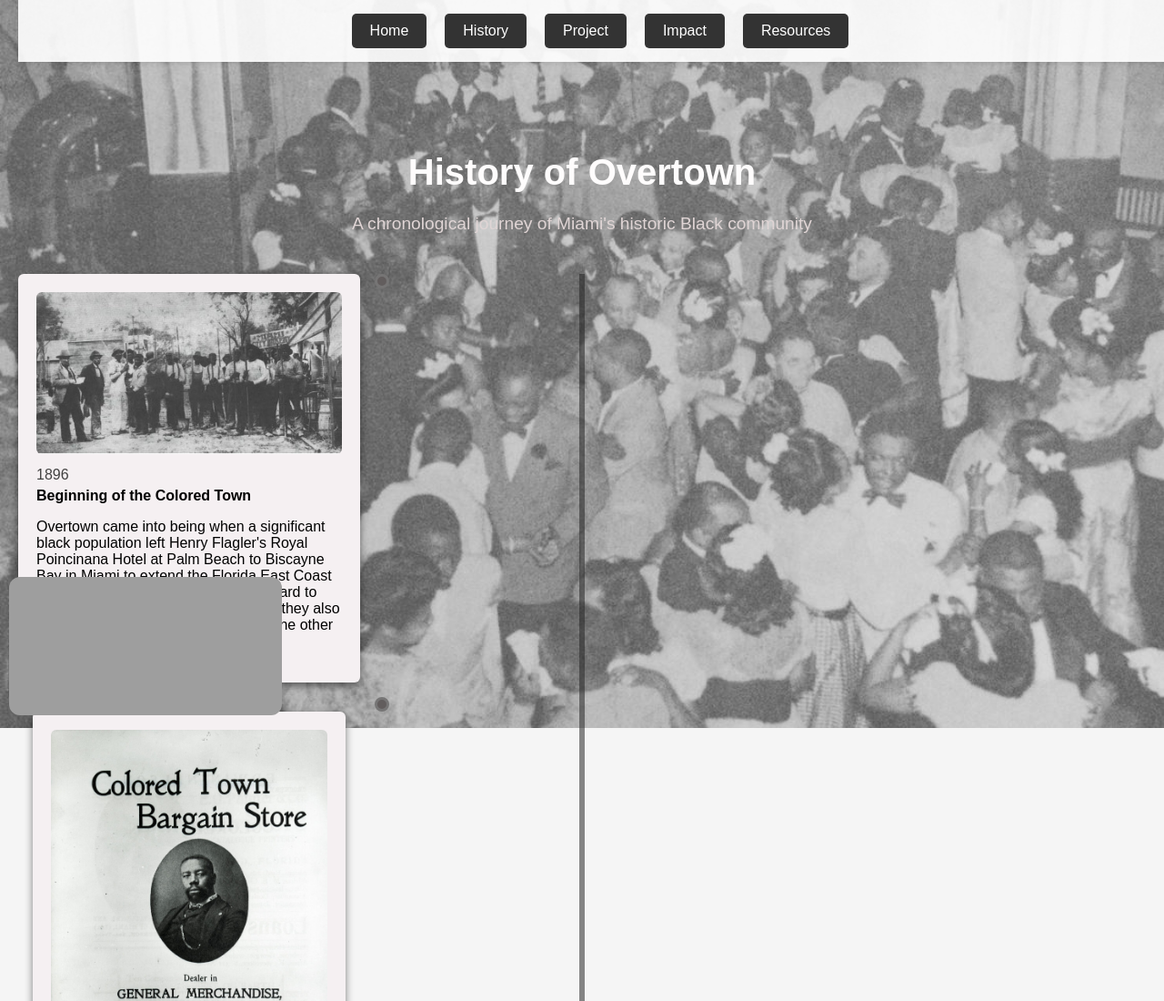
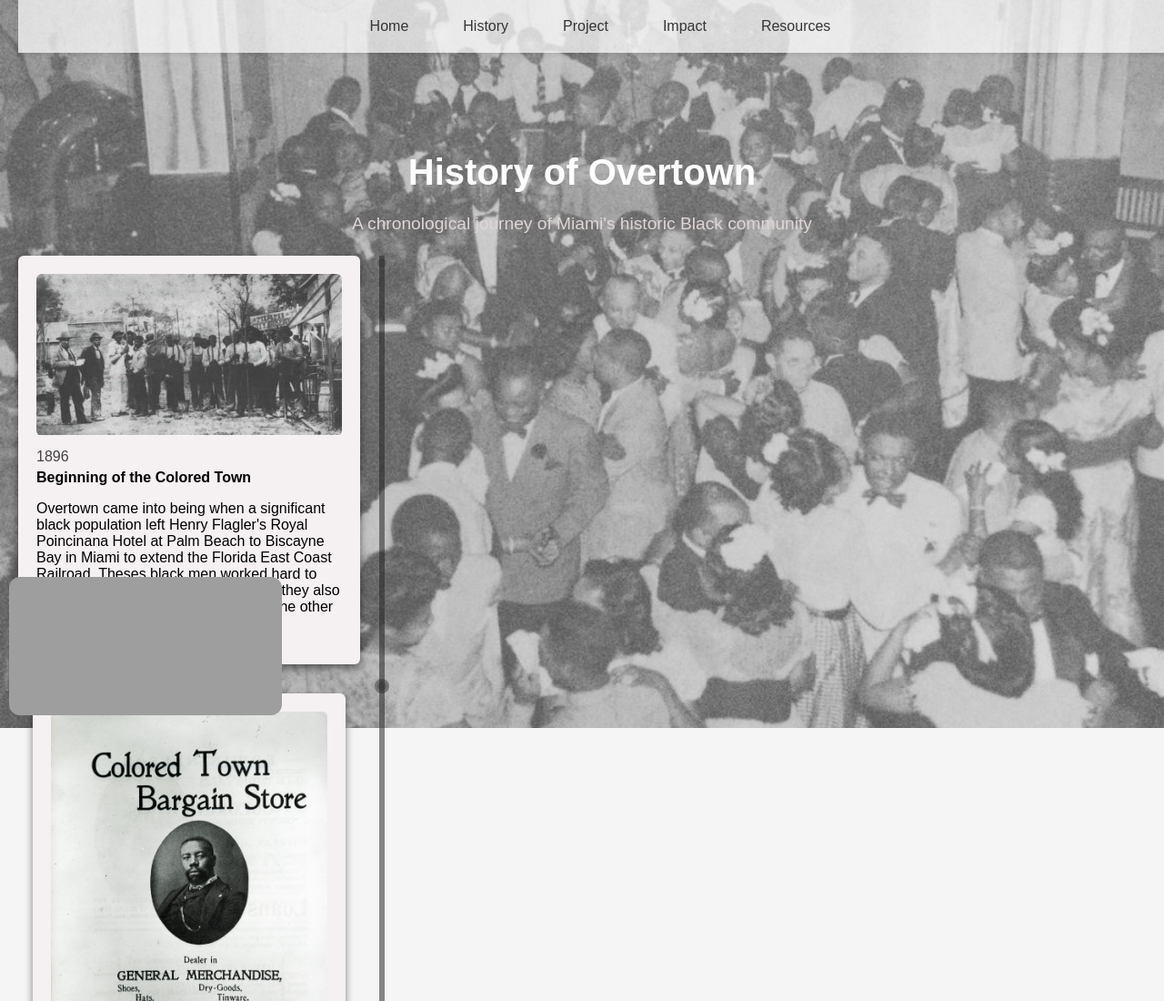
Before and after one commit to suzsy/16-corner, a plain HTML site: page history.html in a window 1280 px wide. Shown: the top 1100 px of the page at 91% size. Drawn offline with Linux system fonts and the light colour scheme; grey boxes are pictures that could not be loaded.

Commit message:
Update history.html

```diff
--- a/history.html
+++ b/history.html
@@ -8,6 +8,7 @@
         * {
         box-sizing: border-box;
         }
+
         html, body {
         margin: 20px;
         }
@@ -54,14 +55,10 @@
             opacity: 0.7;
         }
 
-        body::after {
-            content:'';
-            position: center;
-        }
         .container {
             display:grid;
             grid-template-columns: 1fr 1rem 1fr;
-            position: center;
+            position: relative;
             max-width: 800px;
             gap: 1rem;
             bottom: 20px;
@@ -144,8 +141,8 @@
 
         /*Navbar*/
         .navbar {
-        background-color: rgba(255, 255, 255, 0.9);
-        padding: 15px 0;
+        background-color: rgba(255, 255, 255, 0.7);
+        padding: 10px 0;
         position: fixed;
         top: 0;
         width: 100%;
@@ -163,10 +160,9 @@
 
         .nav-button {
         padding: 10px 20px;
-        background-color: #333;
-        color: white;
+        color: rgb(55, 51, 51);
         text-decoration: none;
-        border-radius: 5px;
+        border-radius: 10px;
         transition: background-color 0.3s;
         }
 
@@ -210,6 +206,8 @@
 
         <div class="column middle">
             <div class="dot">
+            </div>
+            <div class = "container::after">
             </div>
         </div>
     </div>
```
